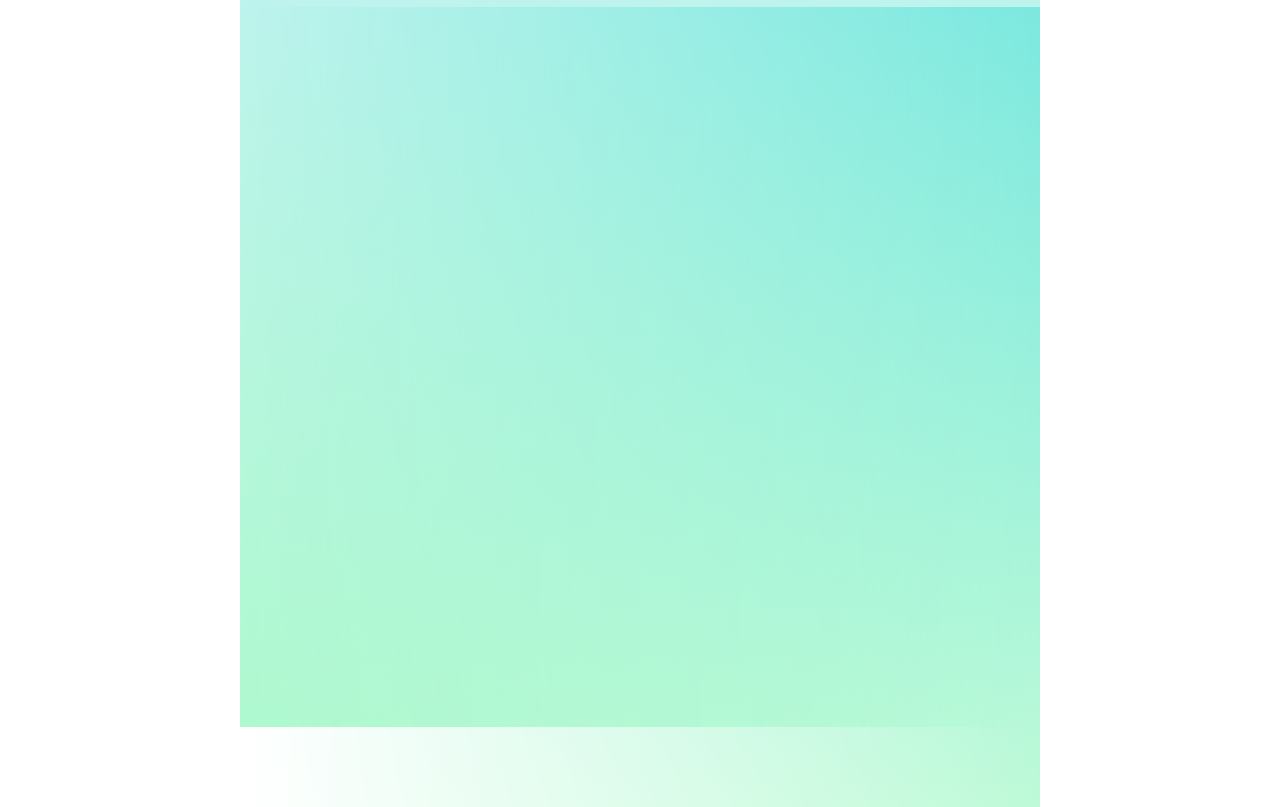
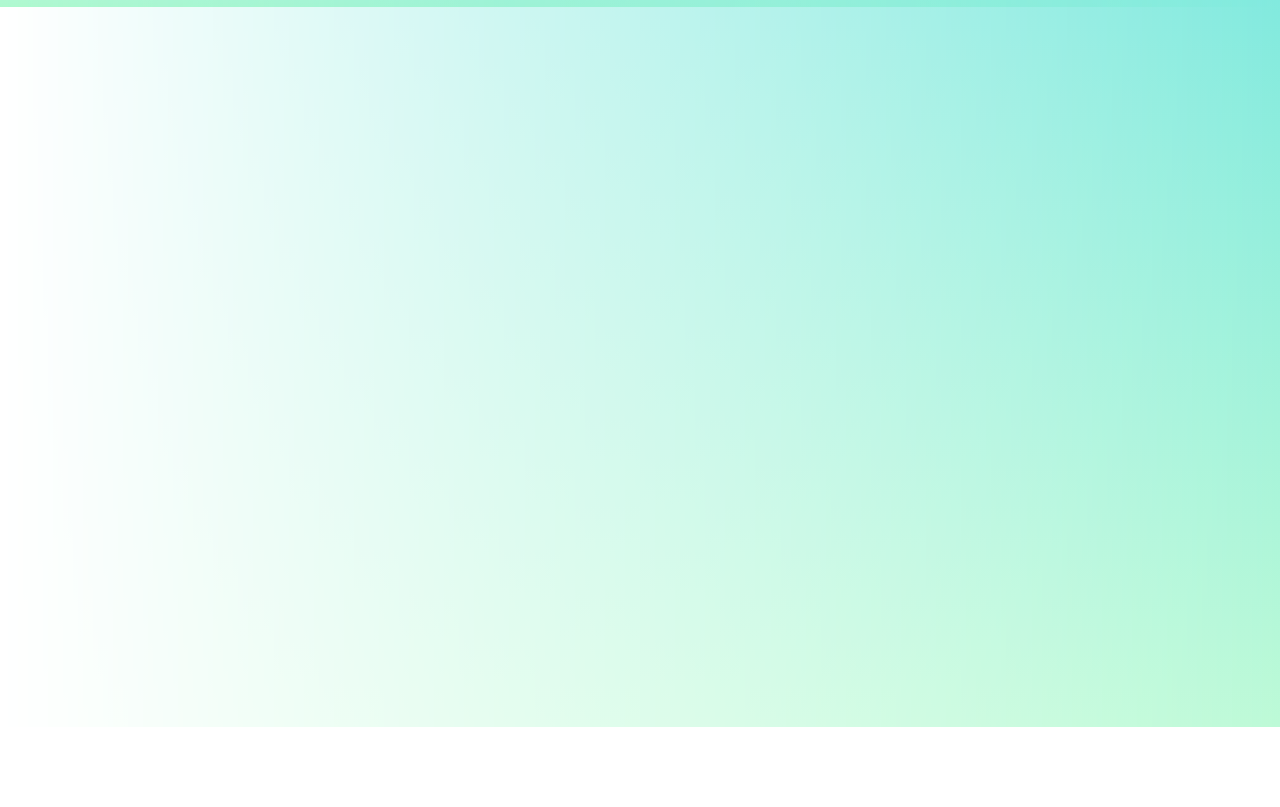
Before and after one commit to restlessdesign/reconstitute, a plain HTML site: page index.html in a window 1280 px wide. Shown: the part 73-880 px from the top of the page. After the commit the page ends 800 px from the top, so only its background shows below. Drawn offline with Linux system fonts and the light colour scheme.

Commit message:
Update index.html

```diff
--- a/index.html
+++ b/index.html
@@ -6,16 +6,16 @@
         padding: 0;
         margin: 0;
         overflow: hidden;
-        width: 100vw;
-        height: 100vh;
+        width: 100%;
+        height: 100%;
         display: flex;
         justify-content: center;
         align-items: center;
       }
 
       main {
-        width: 100vh;
-        height: 100vh;
+        width: 100%;
+        height: 100%;
         background: linear-gradient(to bottom, #bff3f0, #aff9cf);
       }
 
@@ -26,6 +26,9 @@
         height: inherit;
         background: linear-gradient(to bottom, #7ce8df, #bdfad7);
         -webkit-mask-image: linear-gradient(to left, white, transparent);
+        mask-image: linear-gradient(to left, white, transparent);
+        top: 0;
+        left: 0;
       }
     </style>
     <title>Kevin Sweeney • NYC-based engineering leader & consultant</title>
```
